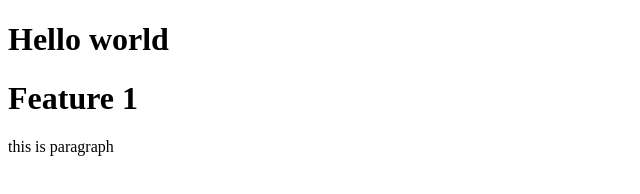
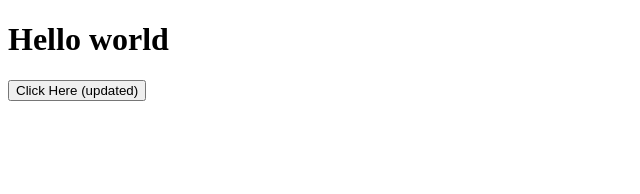
Before and after one commit to Kamanuru-Afzal-ML/local-repo, a plain HTML site: page index.html in a window 1280 px wide. Shown: the whole page, without its empty margins (0-640 px from the left). Drawn offline with Linux system fonts and the light colour scheme.

Commit message:
updated button

```diff
--- a/index.html
+++ b/index.html
@@ -8,7 +8,6 @@
 </head>
 <body>
     <h1>Hello world</h1>
-    <h1>Feature 1</h1>
-    <p>this is paragraph</p>
+    <button>Click Here (updated)</button>
 </body>
 </html>
```
